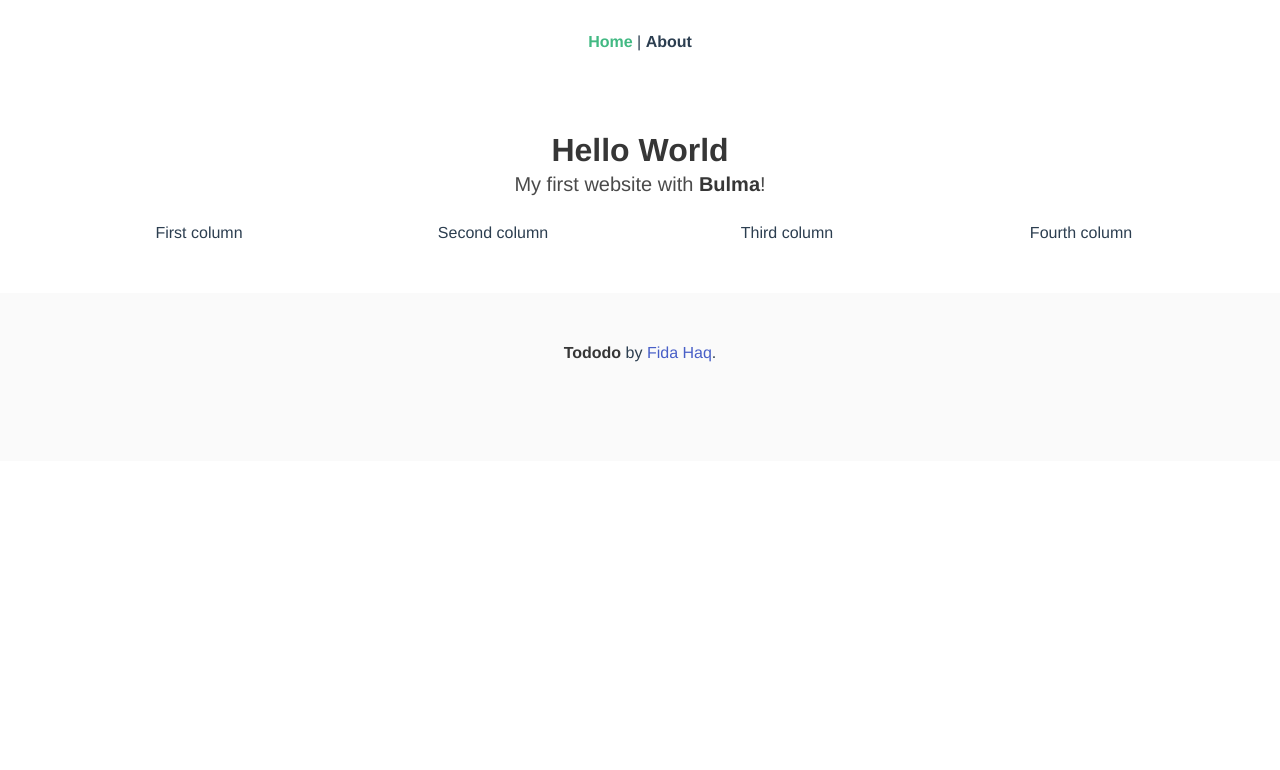
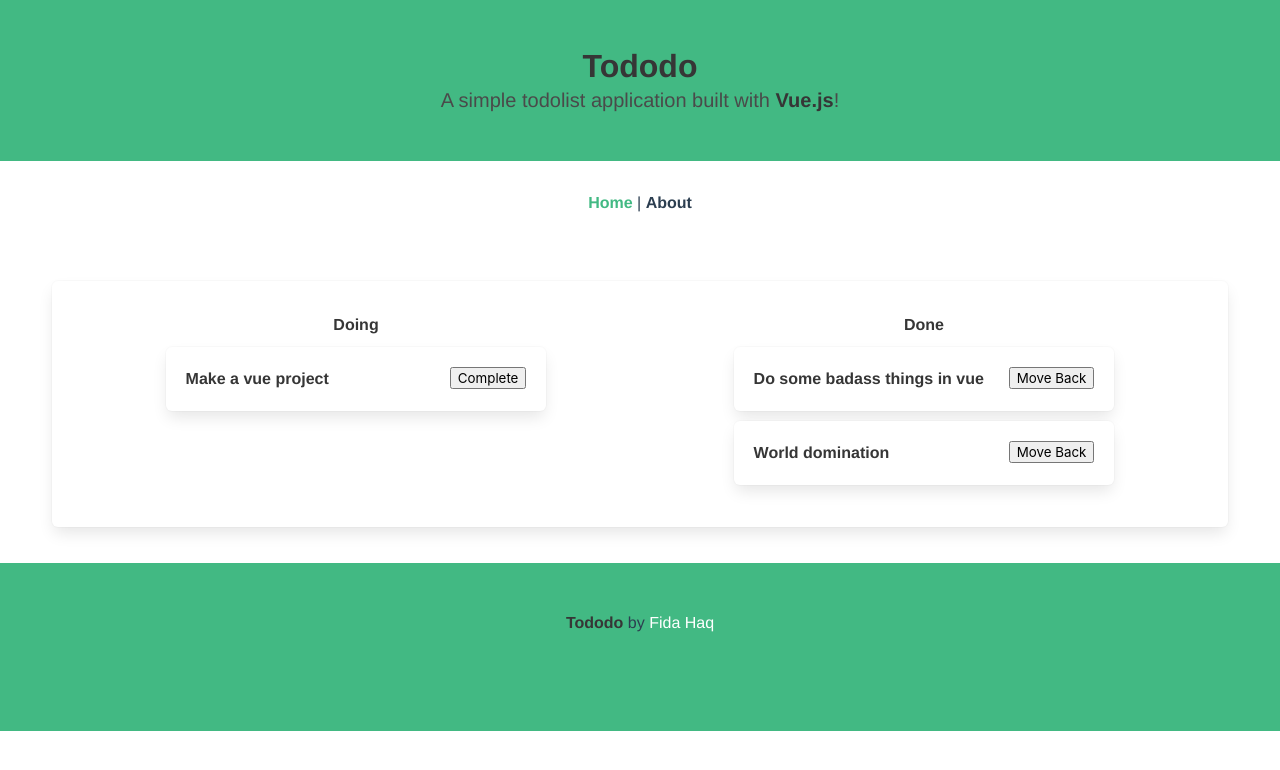
Before and after one commit to fidaurhaq/Tododo, a Vue app: page / in a window 1280 px wide. Shown: the top 770 px of the page. Built offline with nearby package versions, Linux system fonts and the light colour scheme.

Commit message:
Added Header Component, TodoList Component, TodoListItem Component, Added basic functionality for moving items from doing to done and back

```diff
--- a/src/App.vue
+++ b/src/App.vue
@@ -1,5 +1,6 @@
 <template>
   <div id="app">
+    <Header />
     <NavBar />
     <router-view/>
     <Footer />
@@ -7,14 +8,16 @@
 </template>
 
 <script>
+import Header from "@/components/header/Header.vue";
+import NavBar from "@/components/navbar/NavBar.vue";
 import Footer from "@/components/footer/Footer.vue";
-import NavBar from "@/components/navbar/NavBar.vue";
 
 export default {
   name: "App",
   components: {
-    Footer,
-    NavBar
+    Header,
+    NavBar,
+    Footer
   }
 };
 </script>
--- a/src/components/HelloWorld.vue
+++ /dev/null
@@ -1,32 +0,0 @@
-<template>
-  <div class="hello">
-    <h1>{{ msg }}</h1>
-  </div>
-</template>
-
-<script>
-export default {
-  name: "HelloWorld",
-  props: {
-    msg: String
-  }
-};
-</script>
-
-<!-- Add "scoped" attribute to limit CSS to this component only -->
-<style scoped lang="scss">
-h3 {
-  margin: 40px 0 0;
-}
-ul {
-  list-style-type: none;
-  padding: 0;
-}
-li {
-  display: inline-block;
-  margin: 0 10px;
-}
-a {
-  color: #42b983;
-}
-</style>
--- a/src/components/footer/Footer.vue
+++ b/src/components/footer/Footer.vue
@@ -2,7 +2,7 @@
     <footer class="footer">
       <div class="content has-text-centered">
         <p>
-          <strong>Tododo</strong> by <a href="https://www.youtube.com/watch?v=dQw4w9WgXcQ">Fida Haq</a>.
+          <strong>Tododo</strong> by <a href="https://www.youtube.com/watch?v=dQw4w9WgXcQ">Fida Haq</a>
         </p>
       </div>
     </footer>
@@ -13,3 +13,12 @@ export default {
   name: "Footer"
 };
 </script>
+
+<style scoped>
+.footer {
+  background-color: #42b983;
+}
+a {
+  color: white;
+}
+</style>
--- /dev/null
+++ b/src/components/header/Header.vue
@@ -0,0 +1,26 @@
+<template>
+    <section class="hero">
+    <div class="hero-body">
+        <div class="container">
+        <h1 class="title">
+            Tododo
+        </h1>
+        <h2 class="subtitle">
+             A simple todolist application built with <strong>Vue.js</strong>!
+        </h2>
+        </div>
+    </div>
+    </section>
+</template>
+
+<script>
+export default {
+  name: "Header"
+};
+</script>
+
+<style scoped>
+.hero {
+  background-color: #42b983;
+}
+</style>
--- /dev/null
+++ b/src/components/todoList/TodoList.vue
@@ -0,0 +1,39 @@
+<template>
+  <div>
+    <div class="columns box">
+      <div class="column">
+        <h3><strong>Doing</strong></h3>
+        <div v-for="todoItem in todoList" v-if="todoItem.status===true" v-bind:key="todoItem.id">
+          <TodoListItem v-bind:item="todoItem" v-bind:onChangeStatus="changeStatus"/>
+        </div>
+      </div>
+      <div class="column">
+        <h3><strong>Done</strong></h3>
+        <div v-for="todoItem in todoList" v-if="todoItem.status!==true" v-bind:key="todoItem.id">
+          <TodoListItem v-bind:item="todoItem" v-bind:onChangeStatus="changeStatus"/>
+        </div>
+      </div>
+    </div>
+  </div>
+</template>
+
+<script>
+import TodoListItem from "./todoListItem/TodoListItem.vue";
+
+export default {
+  name: "NavBar",
+  components: {
+    TodoListItem
+  },
+  methods: {
+    changeStatus: function(label) {
+      this.$store.commit("changeStatus", label);
+    }
+  },
+  computed: {
+    todoList() {
+      return this.$store.state.todoList;
+    }
+  }
+};
+</script>
--- /dev/null
+++ b/src/components/todoList/todoListItem/TodoListItem.vue
@@ -0,0 +1,30 @@
+<template>
+    <!-- <div >
+        {{item.label}}
+        <br/>
+        <button v-on:click="onChangeStatus(item.label)">{{item.status ?"Complete":"Move Back"}}</button>
+        <br/>
+    </div> -->
+    <div class="box">
+       <strong>{{item.label}}</strong>
+       <button class="is-pulled-right" v-on:click="onChangeStatus(item.label)">{{item.status ?"Complete":"Move Back"}}</button>
+    </div>
+</template>
+
+<script>
+export default {
+  name: "ListItem",
+  props: {
+    item: Object,
+    onChangeStatus: Function
+  }
+};
+</script>
+
+<style scoped>
+.box {
+  width: 70%;
+  margin: 10px auto 10px;
+  text-align: left;
+}
+</style>
--- a/src/store.js
+++ b/src/store.js
@@ -4,7 +4,19 @@ import Vuex from "vuex";
 Vue.use(Vuex);
 
 export default new Vuex.Store({
-  state: {},
-  mutations: {},
+  state: {
+    todoList: [
+      { id: 0, label: "Make a vue project", status: true },
+      { id: 0, label: "Do some badass things in vue", status: false },
+      { id: 0, label: "World domination", status: false }
+    ]
+  },
+  mutations: {
+    changeStatus(state, label) {
+      state.todoList.map(element => {
+        element.label === label ? (element.status = !element.status) : null;
+      });
+    }
+  },
   actions: {}
 });
--- a/src/views/Home.vue
+++ b/src/views/Home.vue
@@ -1,38 +1,16 @@
 <template>
   <section class="section">
     <div class="container">
-      <h1 class="title">
-        Hello World
-      </h1>
-      <p class="subtitle">
-        My first website with <strong>Bulma</strong>!
-      </p>
-      <div class="columns">
-        <div class="column">
-          First column
-        </div>
-        <div class="column">
-          Second column
-        </div>
-        <div class="column">
-          Third column
-        </div>
-        <div class="column">
-          Fourth column
-        </div>
-      </div>
+      <TodoList />
     </div>
   </section>
 </template>
 
 <script>
-// @ is an alias to /src
-import HelloWorld from "@/components/HelloWorld.vue";
+import TodoList from "@/components/todoList/TodoList.vue";
 
 export default {
   name: "home",
-  components: {
-    HelloWorld
-  }
+  components: { TodoList }
 };
 </script>
```
Also changed, not shown: src/views/About.vue (+9 -0 lines), src/assets/logo.png (deleted).
